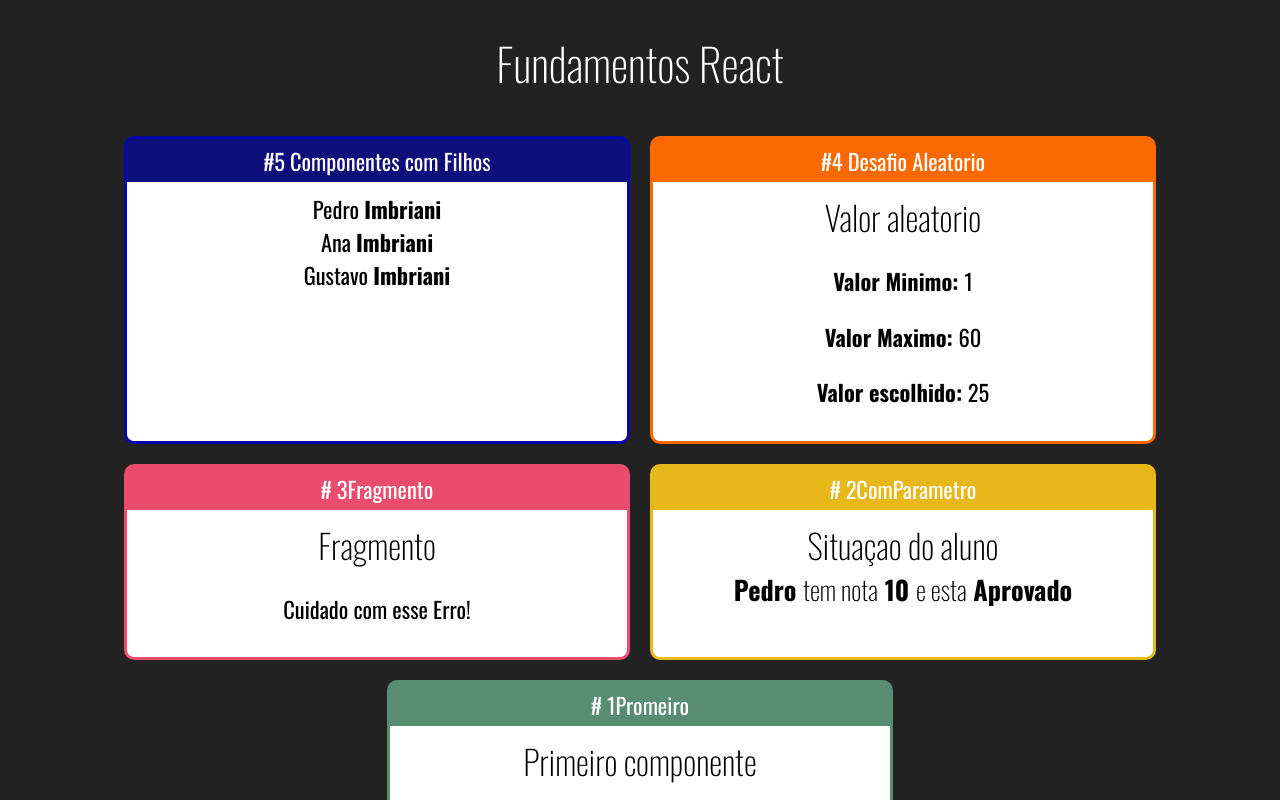
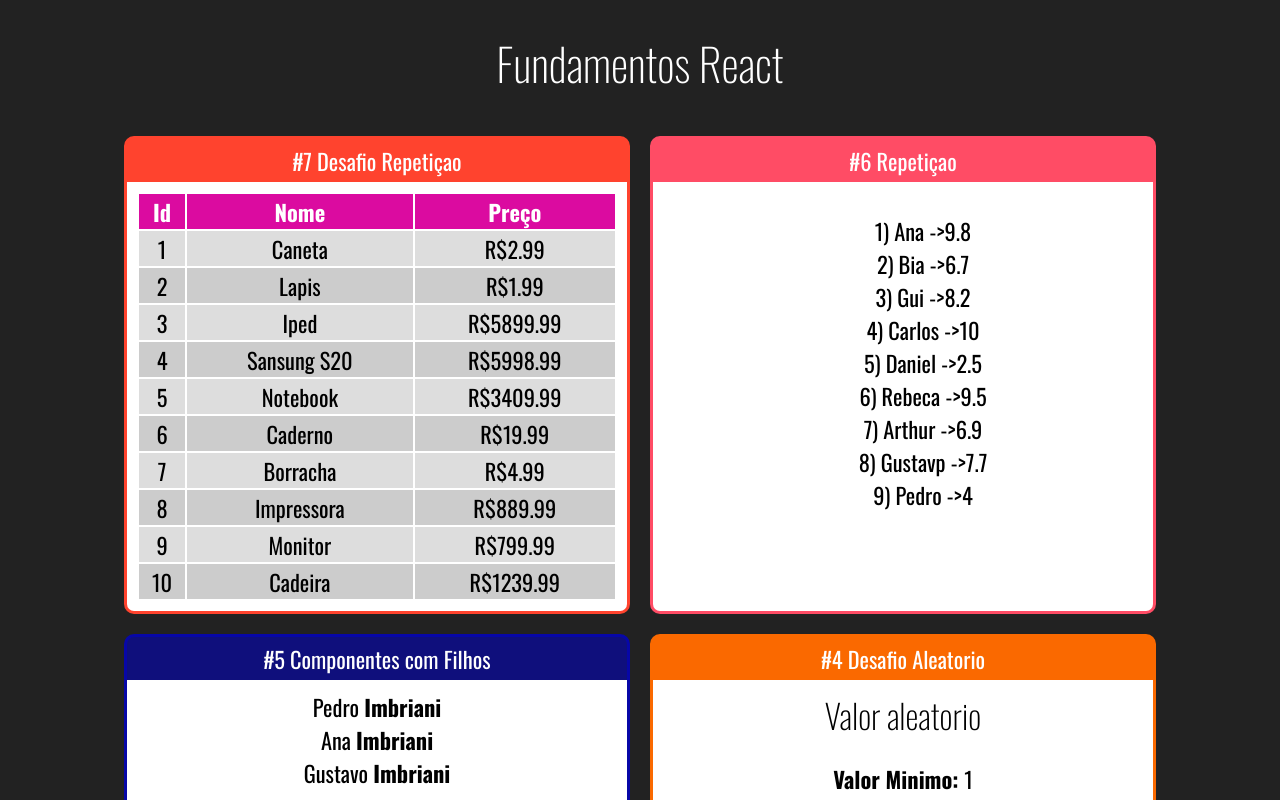
Before and after one commit to Pedro-imbriani-clear/fundamentos-react, a React (Create React App) app in the folder fundamentos-react/: page / in a window 1280 px wide. Shown: the top 800 px of the page. Built offline with nearby package versions, Linux system fonts and the light colour scheme.

Commit message:
repetitions

```diff
--- a/fundamentos-react/src/app.jsx
+++ b/fundamentos-react/src/app.jsx
@@ -1,5 +1,6 @@
 import './App.css'
 import React from 'react'
+import ListaAluno from './components/repetiçao/ListaAluno';
 import FamiliaMembro from './components/basicos/FamiliaMembro';
 import Familia from './components/basicos/Familia';
 import Fragmento from './components/basicos/Fragmento';
@@ -7,11 +8,18 @@ import Card from './components/layout/Card';
 import Aleatorio from './components/basicos/Aleatorio';
 import Primeiro from './components/basicos/Primeiro'
 import ComParemetro from './components/basicos/ComParametro'
+import TabelaProdutos from './components/repetiçao/TabelaProdutos';
 export default () => (
 
     <div className='App'>
         <h1>Fundamentos React</h1>
         <div className='Cards'>
+        <Card titulo='#7 Desafio Repetiçao ' color="#FF432e">
+                <TabelaProdutos></TabelaProdutos>
+            </Card>
+        <Card titulo='#6 Repetiçao ' color="#FF4C65">
+                <ListaAluno></ListaAluno>
+            </Card>
             <Card titulo='#5 Componentes com Filhos ' color="#00c8">
                 <Familia sobrenome='Imbriani'>
                     <FamiliaMembro nome='Pedro'  />
--- a/fundamentos-react/src/components/basicos/Familia.jsx
+++ b/fundamentos-react/src/components/basicos/Familia.jsx
@@ -1,5 +1,5 @@
 import React,{cloneElement} from 'react'
-import FamiliaMembro from './FamiliaMembro'
+
 
 export default props=>{
     return (
--- /dev/null
+++ b/fundamentos-react/src/components/repetiçao/ListaAluno.jsx
@@ -0,0 +1,21 @@
+import React from 'react'
+import Alunos from '../../data/Alunos'
+
+export default props =>{
+    const lis= Alunos.map((aluno)=>{
+        return(
+            <li key={aluno.id}>
+                {aluno.id}) {aluno.nome} ->
+{aluno.nota}            </li>
+        )
+    })
+    return(
+        <div>
+            <ul style={{listStyle:"none"}}>
+            {lis}
+            </ul>
+
+
+        </div>
+    )
+}
--- /dev/null
+++ b/fundamentos-react/src/components/repetiçao/TabelaProduto.css
@@ -0,0 +1,13 @@
+.TabelaProduto th{
+    background-color: #db0ba0;
+    color:white;
+}
+.TabelaProduto table{
+  width: 100%;
+}
+.TabelaProduto .Par{
+    background-color: #ddd;
+}
+.TabelaProduto .Impar{
+    background-color: #ccc;
+}
--- /dev/null
+++ b/fundamentos-react/src/components/repetiçao/TabelaProdutos.jsx
@@ -0,0 +1,36 @@
+import React from 'react'
+import "./TabelaProduto.css"
+import Produtos from '../../data/Produtos'
+
+export default props =>{
+    function getLinhas(){
+        return Produtos.map((produto, i)=>{
+            return(
+                <tr key={produto.id}className={i % 2 == 0 ? "Par" : 'Impar'}>
+                    <td>{produto.id}</td>
+                    <td>{produto.nome}</td>
+                    <td>R${produto.preço}</td>
+                </tr>
+            )
+        })
+    }
+    return(
+        <div className='TabelaProduto'>
+          <table >
+            <thead>
+            <tr>
+                <th>Id</th>
+                <th>Nome</th>
+                <th>Preço</th>
+            </tr>
+            </thead>
+            <tbody>
+
+                {getLinhas()}
+
+            </tbody>
+          </table>
+
+        </div>
+    )
+}
--- /dev/null
+++ b/fundamentos-react/src/data/Alunos.js
@@ -0,0 +1,11 @@
+export default[
+    {id:1, nome:'Ana', nota:9.8},
+    {id:2, nome:'Bia', nota:6.7},
+    {id:3, nome:'Gui', nota:8.2},
+    {id:4, nome:'Carlos', nota:10.0},
+    {id:5, nome:'Daniel', nota:2.5},
+    {id:6, nome:'Rebeca', nota:9.5},
+    {id:7, nome:'Arthur', nota:6.9},
+    {id:8, nome:'Gustavp', nota:7.7},
+    {id:9, nome:'Pedro', nota:4.0},
+]
--- /dev/null
+++ b/fundamentos-react/src/data/Produtos.js
@@ -0,0 +1,12 @@
+export default[
+    {id:1, nome:'Caneta', preço:2.99},
+    {id:2, nome:'Lapis', preço:1.99},
+    {id:3, nome:'Iped', preço:5899.99},
+    {id:4, nome:'Sansung S20', preço:5998.99},
+    {id:5, nome:'Notebook', preço:3409.99},
+    {id:6, nome:'Caderno', preço:19.99},
+    {id:7, nome:'Borracha', preço:4.99},
+    {id:8, nome:'Impressora', preço:889.99},
+    {id:9, nome:'Monitor', preço:799.99},
+    {id:10, nome:'Cadeira', preço:1239.99},
+]
```
